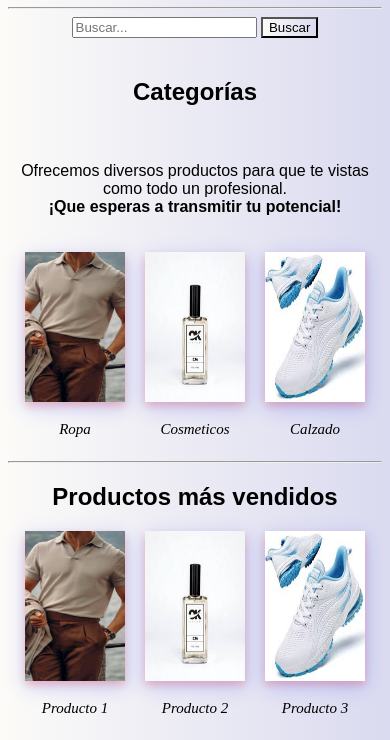
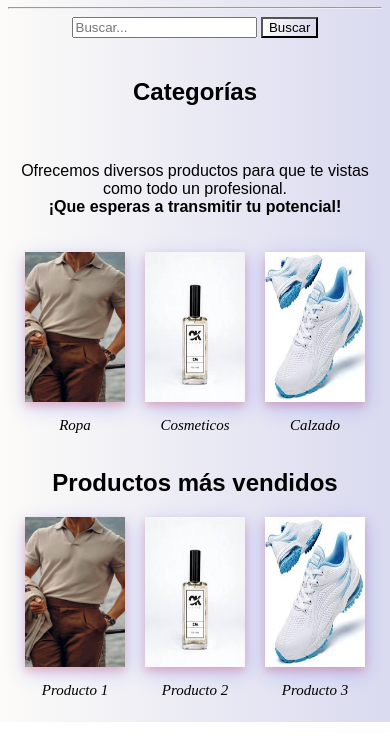
Before and after one commit to lucaspajarito2023-debug/proyecto-html, a plain HTML site: page index.html in a window 390 px wide. Shown: the part 206-946 px from the top of the page. Drawn offline with Linux system fonts and the light colour scheme.

Commit message:
feat: :bug: responsive

```diff
--- a/index.html
+++ b/index.html
@@ -46,8 +46,6 @@
             </div>
         </div>
     </main>
-    <hr>
-
 <main class="productosmas-vendidos">
     <h2>Productos más vendidos</h2>
     <div class="productos">
@@ -64,7 +62,6 @@
             <p>Producto 3</p>
         </div>
     </div>
-
 </main>
 </body>
 </html>
--- a/style.css
+++ b/style.css
@@ -38,11 +38,65 @@ header{
     font-weight: bold;
 }
 .categorias-visuales{
+    gap: 20px;
+    justify-content: center;
+    align-items: center;
+    margin-top: 20px;
+    text-align: center;
+}
+.categorias{
+    display: flex;
+    gap: 90px;
+    justify-content: center;
+    align-items: center;
+}
+.categoria{
+    display: flex;
+    flex-direction: column;
+    text-align: center;
+    font-family:'Times New Roman', Times, serif;
+    font-size: 20px;
+    font-style: italic;
+}
+.categoria img{
+    width: 300px;
+    height: 400px;
+    box-shadow: 0 4px 8px rgba(255, 0, 0, 0.2), 0 6px 20px rgba(0, 42, 255, 0.19);
+    transition: transform 0.3s ease;
+
+}
+.categoria img:hover{
+    transform: scale(1.3);
+}
+.productosmas-vendidos{
+    gap: 20px;
+    justify-content: center;
+    align-items: center;
+    margin-top: 20px;
+    text-align: center;
+}
+.productos{
     display: flex;
     gap: 20px;
     justify-content: center;
     align-items: center;
-    margin-top: 20px;
+}
+.producto{
+    display: flex;
+    flex-direction: column;
+    text-align: center;
+    font-family:'Times New Roman', Times, serif;
+    font-size: 20px;
+    font-style: italic;
+}
+.producto img{
+    width: 150px;
+    height: 200px;
+    box-shadow: 0 4px 8px rgba(255, 0, 0, 0.2), 0 6px 20px rgba(0, 42, 255, 0.19);
+    transition: transform 0.3s ease;
+}
+.producto img:hover{
+    transform: scale(1.3);
 }
 
 @media(max-width:768px) {
```
